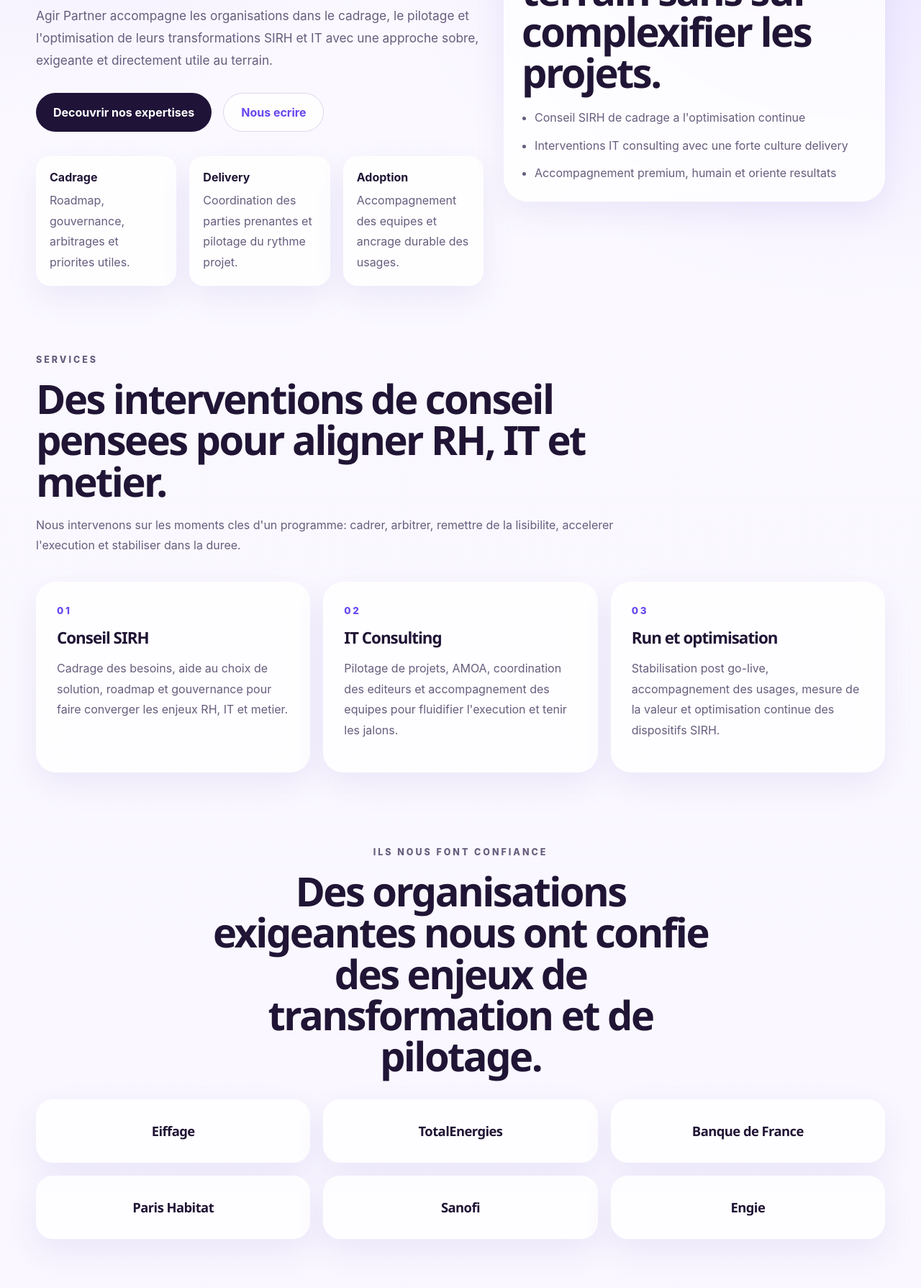
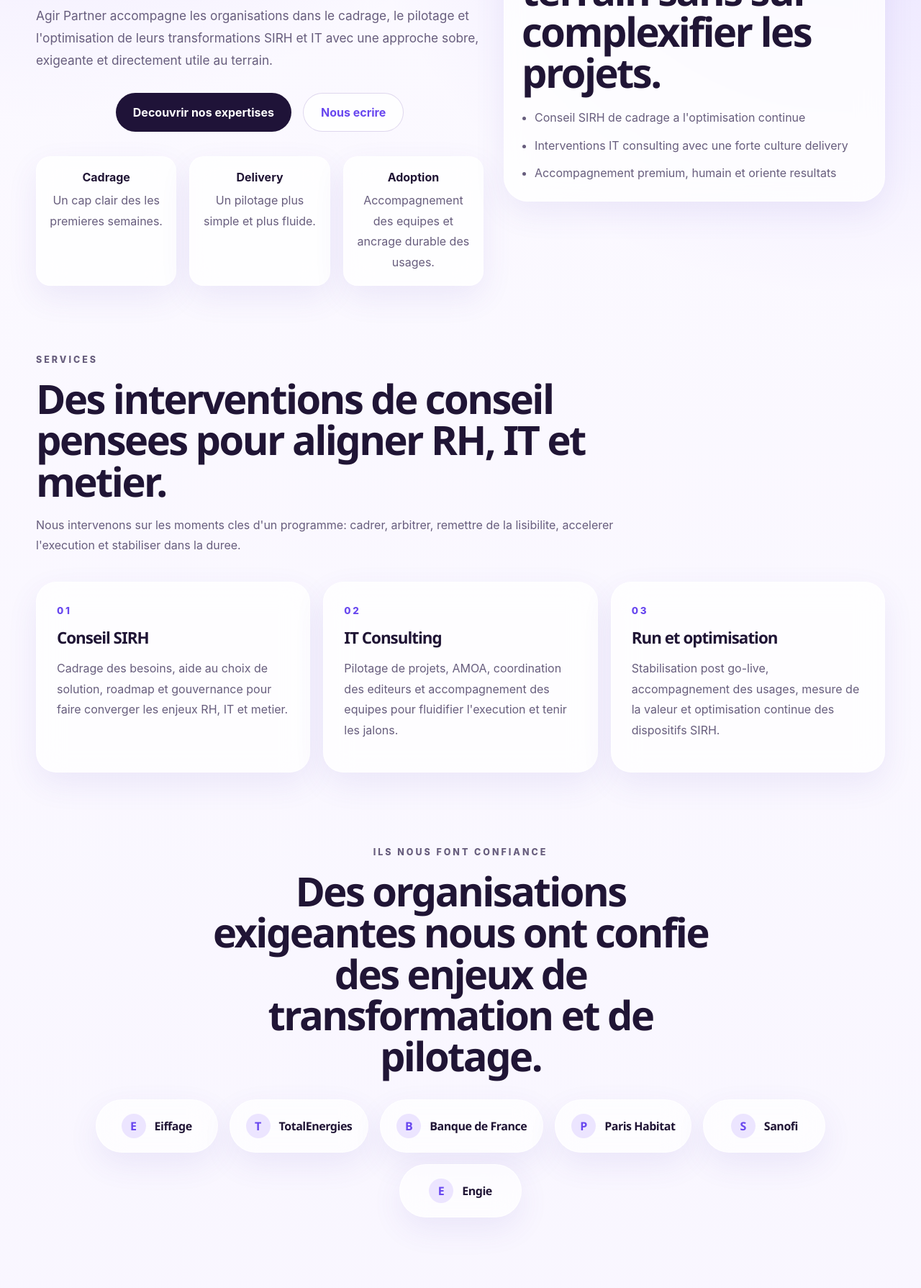
Before and after one commit to souchraf/agirpartner, a PHP site: page / in a window 1280 px wide. Shown: the part 804-2593 px from the top of the page at 72% size. Run offline with PHP 8.4, Linux system fonts and the light colour scheme.

Commit message:
Tighten hero and references layout

```diff
--- a/index.php
+++ b/index.php
@@ -15,12 +15,12 @@ $services = [
 ];
 
 $trustedCompanies = [
-    'Eiffage',
-    'TotalEnergies',
-    'Banque de France',
-    'Paris Habitat',
-    'Sanofi',
-    'Engie',
+    ['name' => 'Eiffage', 'mark' => 'E'],
+    ['name' => 'TotalEnergies', 'mark' => 'T'],
+    ['name' => 'Banque de France', 'mark' => 'B'],
+    ['name' => 'Paris Habitat', 'mark' => 'P'],
+    ['name' => 'Sanofi', 'mark' => 'S'],
+    ['name' => 'Engie', 'mark' => 'E'],
 ];
 
 $testimonials = [
@@ -119,11 +119,11 @@ $columns = array_chunk($testimonials, 3);
             <div class="hero-highlights">
               <div class="highlight-card">
                 <strong>Cadrage</strong>
-                <span>Roadmap, gouvernance, arbitrages et priorites utiles.</span>
+                <span>Un cap clair des les premieres semaines.</span>
               </div>
               <div class="highlight-card">
                 <strong>Delivery</strong>
-                <span>Coordination des parties prenantes et pilotage du rythme projet.</span>
+                <span>Un pilotage plus simple et plus fluide.</span>
               </div>
               <div class="highlight-card">
                 <strong>Adoption</strong>
@@ -184,9 +184,12 @@ $columns = array_chunk($testimonials, 3);
             <h2>Des organisations exigeantes nous ont confie des enjeux de transformation et de pilotage.</h2>
           </div>
 
-          <div class="trusted-grid reveal">
+          <div class="trusted-line reveal">
             <?php foreach ($trustedCompanies as $company): ?>
-              <div class="trusted-pill"><?= htmlspecialchars($company); ?></div>
+              <div class="trusted-logo" aria-label="<?= htmlspecialchars($company['name']); ?>">
+                <span class="trusted-mark"><?= htmlspecialchars($company['mark']); ?></span>
+                <span class="trusted-name"><?= htmlspecialchars($company['name']); ?></span>
+              </div>
             <?php endforeach; ?>
           </div>
         </div>
@@ -211,7 +214,7 @@ $columns = array_chunk($testimonials, 3);
                     <?php for ($loop = 0; $loop < 2; $loop++): ?>
                       <?php foreach ($column as $testimonial): ?>
                         <article class="testimonial-card">
-                          <p class="testimonial-text">“<?= htmlspecialchars($testimonial['text']); ?>”</p>
+                          <p class="testimonial-text">"<?= htmlspecialchars($testimonial['text']); ?>"</p>
                           <div class="testimonial-person">
                             <div class="testimonial-avatar"><?= strtoupper(substr($testimonial['name'], 0, 1)); ?></div>
                             <div>
--- a/style.css
+++ b/style.css
@@ -223,6 +223,7 @@ h3 {
   flex-wrap: wrap;
   gap: 16px;
   margin-top: 30px;
+  justify-content: center;
 }
 
 .btn {
@@ -248,8 +249,7 @@ h3 {
 }
 
 .hero-highlights,
-.services-grid,
-.trusted-grid {
+.services-grid {
   display: grid;
   gap: 18px;
 }
@@ -274,6 +274,7 @@ h3 {
 .highlight-card {
   padding: 18px;
   border-radius: var(--radius-md);
+  text-align: center;
 }
 
 .highlight-card strong {
@@ -351,22 +352,48 @@ h3 {
   letter-spacing: 0.2em;
 }
 
-.trusted-grid {
-  grid-template-columns: repeat(3, minmax(0, 1fr));
+.trusted-line {
+  display: flex;
+  flex-wrap: wrap;
+  justify-content: center;
+  gap: 16px;
   margin-top: 32px;
 }
 
-.trusted-pill {
-  min-height: 88px;
-  padding: 22px;
-  border-radius: 24px;
+.trusted-logo {
+  min-height: 74px;
+  min-width: 170px;
+  padding: 16px 22px;
+  border-radius: 999px;
   display: flex;
   align-items: center;
   justify-content: center;
+  gap: 12px;
+  border: 1px solid rgba(255, 255, 255, 0.78);
+  background: rgba(255, 255, 255, 0.68);
+  backdrop-filter: blur(18px);
+  box-shadow: var(--shadow-soft);
+}
+
+.trusted-mark {
+  width: 34px;
+  height: 34px;
+  border-radius: 50%;
+  display: inline-flex;
+  align-items: center;
+  justify-content: center;
+  background: var(--primary-soft);
+  color: var(--primary-strong);
   font-family: "Sora", "Segoe UI", sans-serif;
-  font-size: 1.15rem;
+  font-weight: 700;
+}
+
+.trusted-name {
+  font-family: "Sora", "Segoe UI", sans-serif;
+  font-size: 1rem;
   font-weight: 700;
   letter-spacing: -0.03em;
+  white-space: nowrap;
 }
 
 .testimonials-section {
@@ -500,7 +527,6 @@ h3 {
 @media (max-width: 1080px) {
   .hero-grid,
   .services-grid,
-  .trusted-grid,
   .contact-shell,
   .hero-highlights {
     grid-template-columns: 1fr;
@@ -545,7 +571,7 @@ h3 {
   .service-card,
   .contact-shell,
   .testimonial-card,
-  .trusted-pill {
+  .trusted-logo {
     border-radius: 24px;
   }
 }
```
